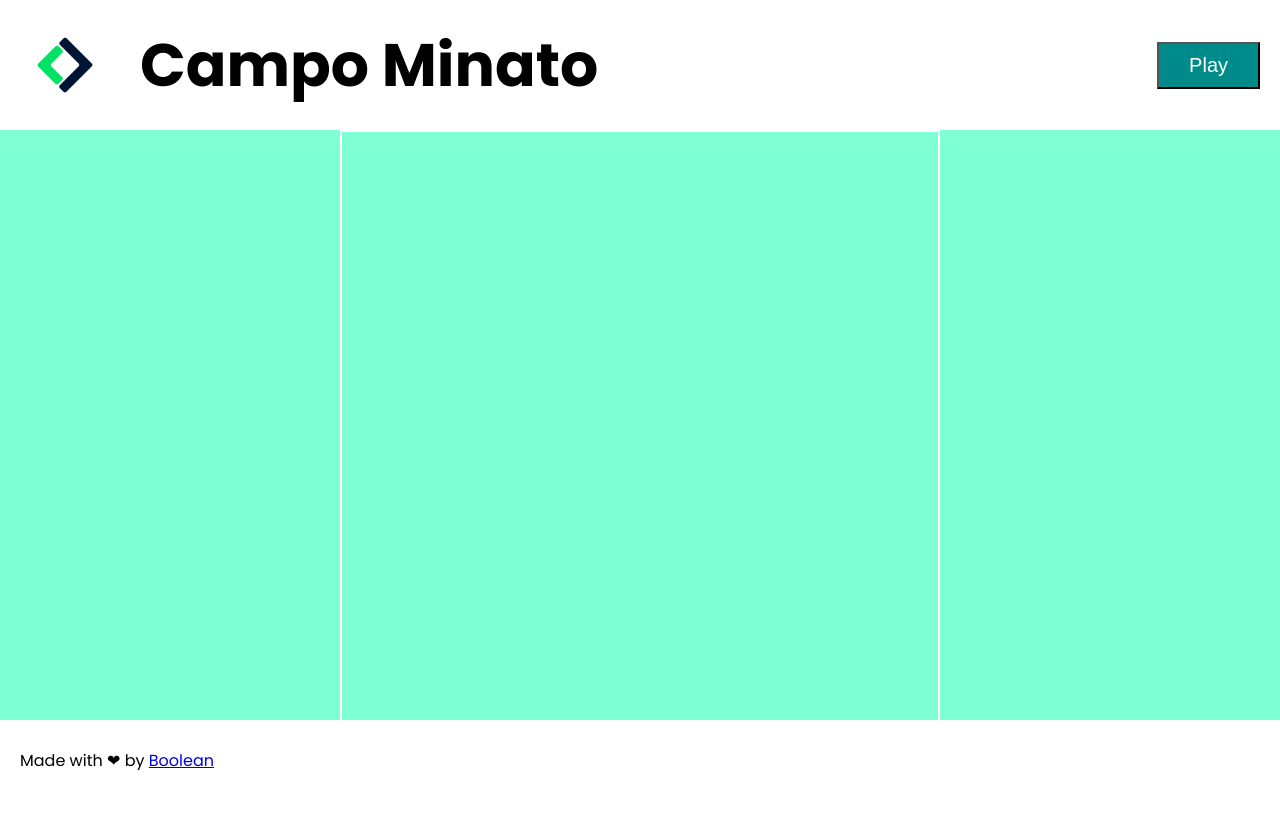
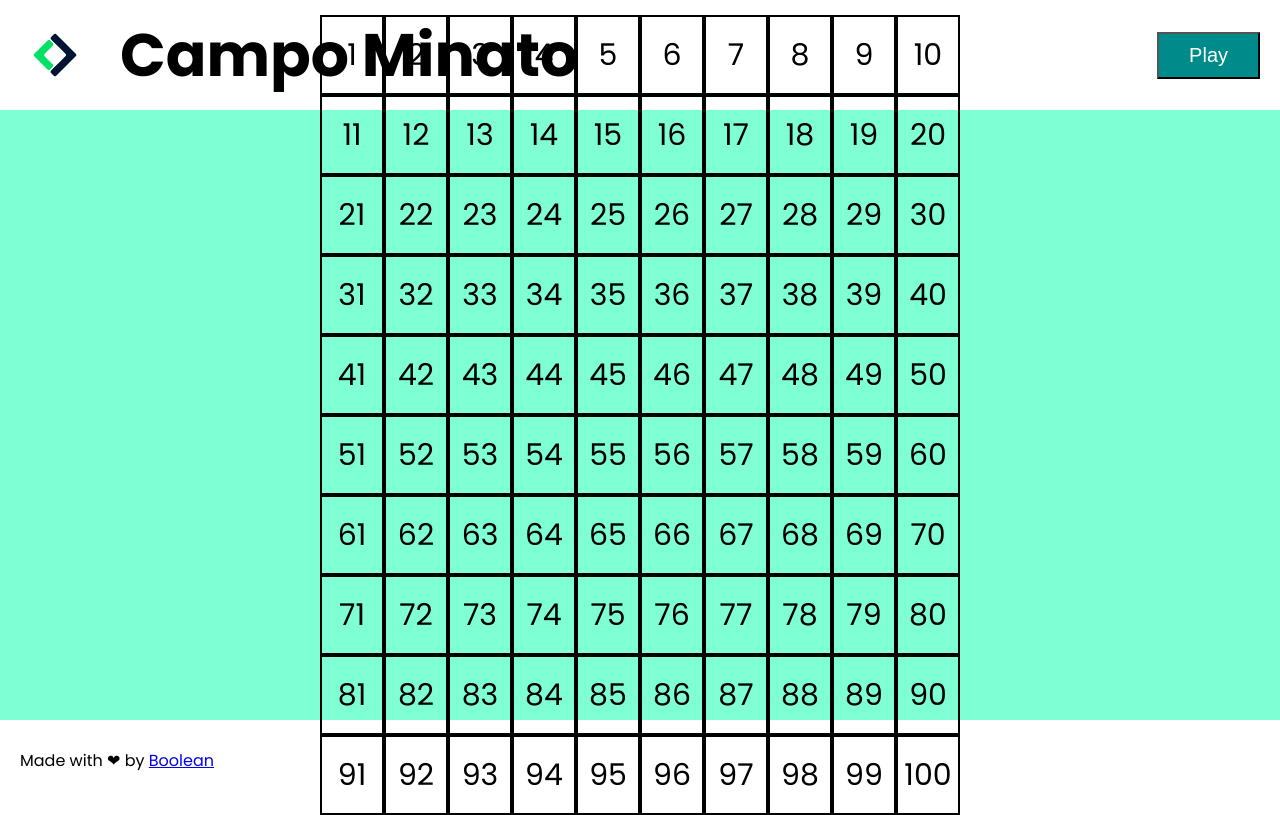
Before and after one commit to imLukePex/js-campominato-grid, a plain HTML site: page index.html in a window 1280 px wide. Both pictures are taken after a click on the button "Play". Drawn offline with Linux system fonts and the light colour scheme.

Commit message:
finalizing addEventListener Grid + function

```diff
--- a/css/style.css
+++ b/css/style.css
@@ -16,8 +16,9 @@
 
 /* Stili Header */
 .topbar {
-    height: 130px;
+    height: 110px;
     display: flex;
+    justify-content: space-between;
     padding: 20px;
 }
 
@@ -54,40 +55,36 @@ button {
 
 /* Stili Main */
 .mainpart {
-    height: calc(100vh - 210px);
+    height: calc(100vh - 190px);
     background: #7fffd4;
+    position: relative;
 }
 
 #grid {
-    width: 600px;
-    margin: 0 auto;
-    height: 600px;
+    width: 50%;
+    display: flex;
+    flex-wrap: wrap;
+    position: absolute;
+    top: 50%;
+    left: 50%;
+    transform: translate(-50%, -50%);
 }
 
 #grid .square {
-    float: left;
-    width: calc(100% / 10);
-    height: calc(100 / 10);
+    flex-basis: 10%;
+    height: 80px;
     cursor: crosshair;
+    border: 2px solid black;
 
     display: flex;
     align-items: center;
     justify-content: center;
     text-align: center;
+    font-size: 30px;
 }
 
-#grid, #grid .square {
-    border: 2px solid #ffff;
-}
-
-#grid .square.clicked {
+.clicked {
     background-color: #ffd166;
-}
-
-.clearfix::after {
-    content: '';
-    clear: both;
-    display: table;
 }
 
 /* Stili Footer */
--- a/index.html
+++ b/index.html
@@ -30,7 +30,7 @@
 
         <main>
             <div class="mainpart">
-                <div id="grid" class="clearfix"></div>
+                <div id="grid"></div>
             </div>
         </main>
 
--- a/js/script.js
+++ b/js/script.js
@@ -1,15 +1,40 @@
 // L’utente clicca su un bottone che genererà una griglia di gioco quadrata. Ogni cella ha un numero progressivo, da 1 a 100. Ci saranno quindi 10 caselle per ognuna delle 10 righe. Quando l’utente clicca su ogni cella, la cella cliccata si colora di azzurro ed emetto un messaggio in console con il numero della cella cliccata.
 
+// selezione del'elemento contenitore
+const gridElement = document.getElementById("grid");
+
+// selezione bottone play
 const playButton = document.getElementById("play");
 
-playButton.addEventListener("click",
+// creazione ciclo della griglia
+for (let i = 1; i <= 100; i++) {
 
-    function () {
-        const gridElement = document.getElementById("grid");
+// comparsa griglia al click del playbutton
+    playButton.addEventListener("click",
 
-        for (let i = 0; i < 100; i++) {
+        function () {
+            const myElement = createMyElement("div", "square");
+            gridElement.append(myElement);
+            myElement.append(i);
+
+                // cambio colore dei quadrati al click
+                myElement.addEventListener("click",
+
+                    function() {
+                        myElement.classList.add("clicked");
+                        console.log(`Il numero selezionato è: ${i}`);
+                    }
+                );
+        }
+    );
+}
 
 
-        }
-    }
-)
+// FUNZIONE
+
+function createMyElement(tagtype, classname) {
+    const currentElement = document.createElement(tagtype);
+    currentElement.classList.add(classname);
+
+    return currentElement;
+}
```
